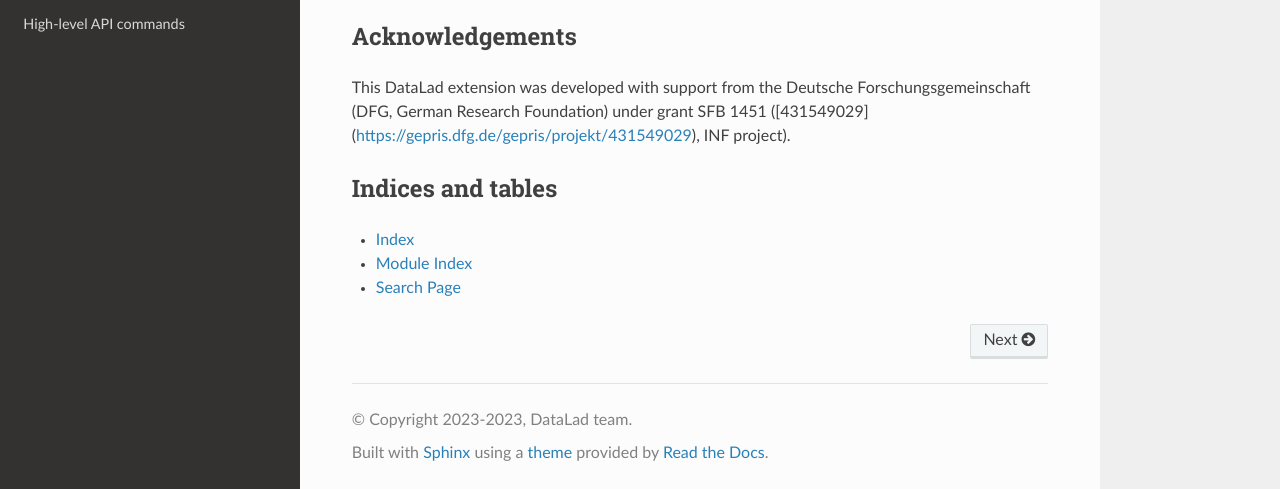
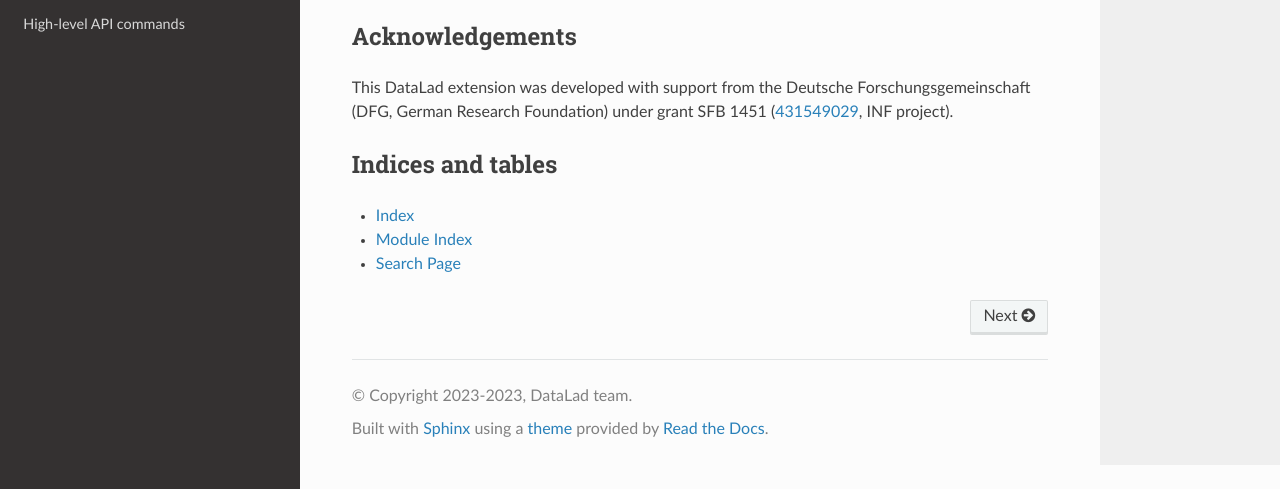
Before and after one commit to psychoinformatics-de/datalad-tabby, a Sphinx documentation site: the page built from docs/source/index.rst, in a window 1280 px wide and 900 px high, scrolled down 1062 px, cut to the strip 411-900 px from the top of the window. Built offline with Sphinx 7.4.7 and the Read the Docs theme 2.0.0, drawn with Linux system fonts in a browser that asks for light colours; pages that are not in the unit, such as notebooks, are missing from menus.

Commit message:
Fix link syntax on doc frontpage

```diff
--- a/docs/source/index.rst
+++ b/docs/source/index.rst
@@ -65,7 +65,7 @@ Acknowledgements
 
 This DataLad extension was developed with support from the Deutsche
 Forschungsgemeinschaft (DFG, German Research Foundation) under grant SFB 1451
-([431549029](https://gepris.dfg.de/gepris/projekt/431549029), INF project).
+(`431549029 <https://gepris.dfg.de/gepris/projekt/431549029>`__, INF project).
 
 
 Indices and tables
```
